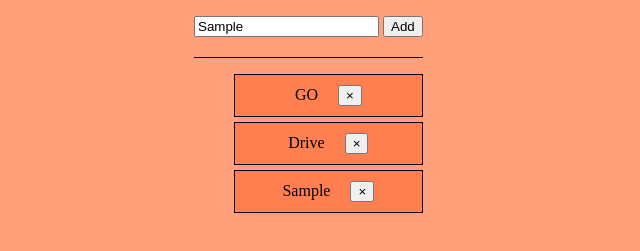
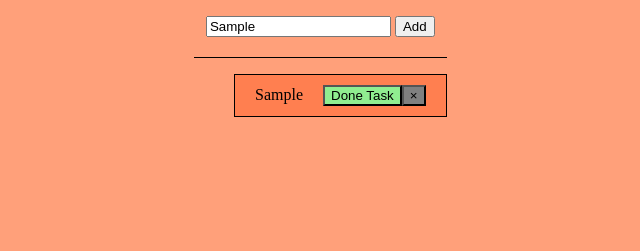
Before and after one commit to jukiforde/Javascript-Project-1---ToDoList, a plain HTML site: page index.html in a window 1280 px wide. Both pictures are taken after typing "Sample" into the empty fields and a click on the button "Add". Shown: the part 145-396 px from the top of the page, without its empty margins (190-830 px from the left). Drawn offline with Linux system fonts and the light colour scheme.

Commit message:
Updating files

```diff
--- a/index.html
+++ b/index.html
@@ -17,10 +17,7 @@
         <button id="addButton">Add</button>
       </div>
       <div id="todoListDiv">
-        <ul id="todo-ul">
-          <li>GO</li>
-          <li>Drive</li>
-        </ul>
+        <ul id="todo-ul"></ul>
       </div>
     </div>
     <script src="script.js"></script>
--- a/script.js
+++ b/script.js
@@ -12,12 +12,19 @@ let listItems = document.getElementsByTagName("LI");
 //**************************************************
 const addCloseBtn = function () {
   for (let i = 0; i <= listItems.length - 1; i++) {
+    let doneBtn = document.createElement("BUTTON");
+    let doneBtnText = document.createTextNode("Done Task");
+
     let xBtn = document.createElement("BUTTON");
     let xBtnChar = document.createTextNode("\u00D7");
+
+    doneBtn.className = "btnDone";
+    doneBtn.appendChild(doneBtnText);
 
     xBtn.className = "btnClose";
     xBtn.appendChild(xBtnChar);
 
+    listItems[i].appendChild(doneBtn);
     listItems[i].appendChild(xBtn);
   }
 };
@@ -29,18 +36,26 @@ const addItem = function () {
   newLi.innerText = userInputField.value;
   todoUL.appendChild(newLi);
 
+  let doneBtn = document.createElement("BUTTON");
+  let doneBtnText = document.createTextNode("Done Task");
+
   let xBtn = document.createElement("BUTTON");
   let xBtnText = document.createTextNode("\u00D7");
+
   xBtn.className = "btnClose";
+  doneBtn.className = "btnDone";
+
+  doneBtn.appendChild(doneBtnText);
+  newLi.appendChild(doneBtn);
   xBtn.appendChild(xBtnText);
   newLi.appendChild(xBtn);
 
-  deleteItemOnClick(), 6000;
+  completeOrDeleteItemOnClick();
 };
 
 addButton.addEventListener("click", addItem);
 
-const deleteItemOnClick = function () {
+const completeOrDeleteItemOnClick = function () {
   let xBtn = document.getElementsByClassName("btnClose");
 
   document.querySelectorAll(".btnClose").forEach((item) => {
@@ -48,4 +63,10 @@ const deleteItemOnClick = function () {
       item.parentElement.style.display = "none";
     });
   });
+
+  document.querySelectorAll(".btnDone").forEach((item) => {
+    item.addEventListener("click", () => {
+      item.parentElement.classList.add("taskcompleted");
+    });
+  });
 };
--- a/styles.css
+++ b/styles.css
@@ -34,8 +34,23 @@ ul li:hover {
   text-decoration: line-through;
 }
 .btnClose {
+  background-color: grey;
+}
+.btnDone {
   margin-left: 20px;
+  background-color: lightgreen;
 }
+.btnDone:hover {
+  background-color: green;
+  transition: 0.3s;
+}
+
 .btnClose:hover {
   background-color: red;
+  transition: 0.3s;
 }
+
+.taskcompleted {
+  background-color: green;
+  text-decoration-line: line-through;
+}
```
